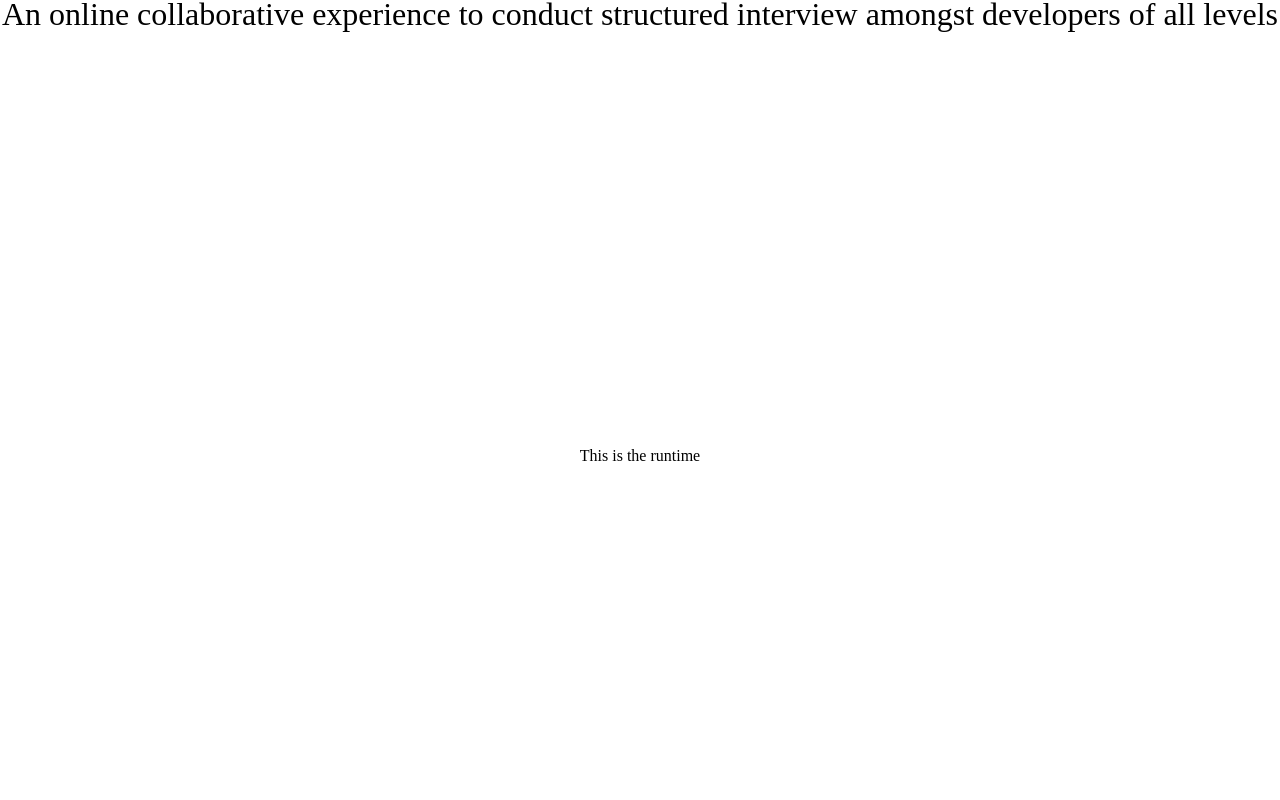
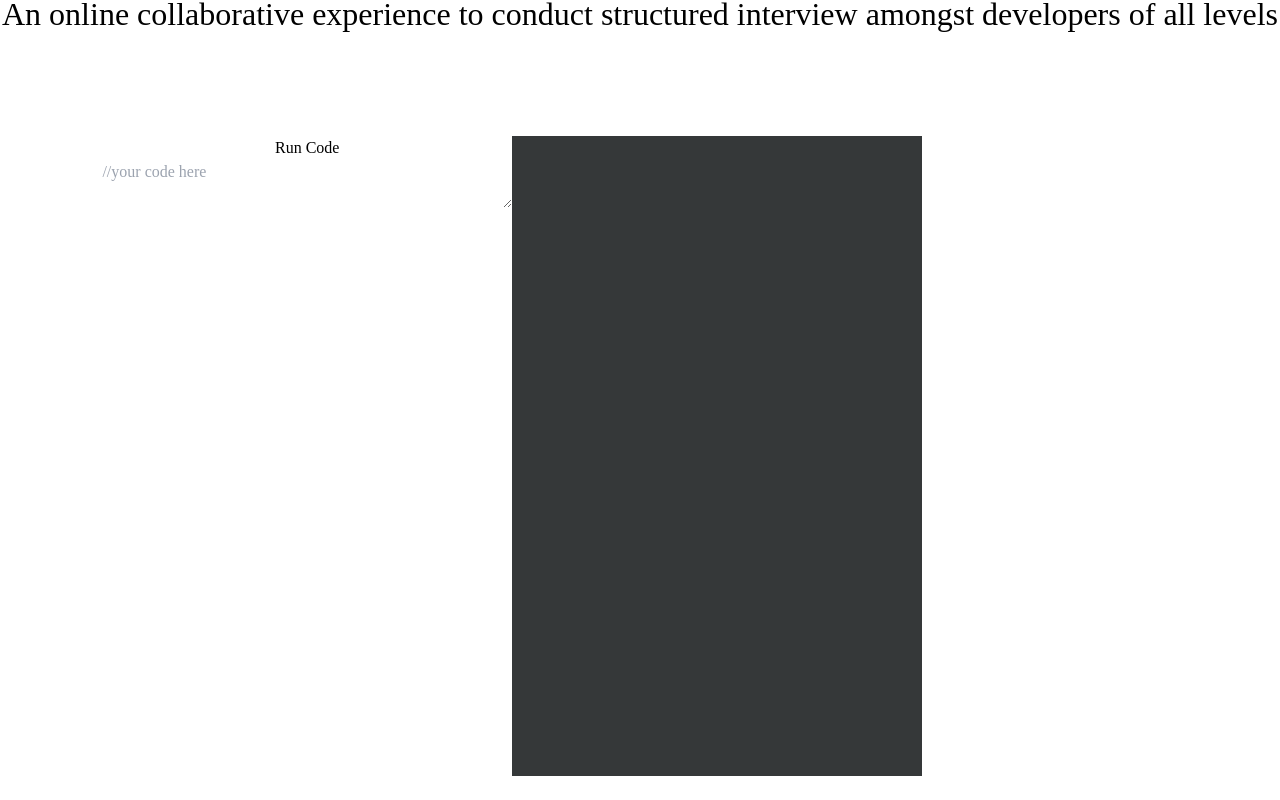
Before and after one commit to gschool-blue-ocean/collabcode, a React (Vite) app: page / in a window 1280 px wide. Shown: the part 600-1400 px from the top of the page. Built offline with nearby package versions, Linux system fonts and the light colour scheme; a web font is replaced by a local one.

Commit message:
Initial runtime added. Unstyled

```diff
--- a/src/components/Runtime.jsx
+++ b/src/components/Runtime.jsx
@@ -1,12 +1,69 @@
+import {useState} from 'react'
+
 const Runtime = () => {
+  const [input, setInput] = useState("");
+      const [output, setOutput] = useState('')
+
+      //handle input text
+      const handleChange = (e) => {
+          //set input state to textarea value
+          const rawInput = e.target.value
+          setInput(rawInput)
+      }
+
+      //handle 'run' click even
+   const handleClick = () => {
+     // Clear output
+     setOutput("");
+
+     try {
+       // Capture messages
+       const consoleMessages = [];
+       const originalConsoleLog = console.log;
+       console.log = (message) => {
+         consoleMessages.push(message);
+         originalConsoleLog(message);
+       };
+
+       // Evaluate input, capture result
+       const result = eval(input);
+
+       // Combine console.log messages and result, update the output state
+       setOutput(consoleMessages.join("\n") + "\n" + result);
+     } catch (error) {
+       // Handle error messages
+       setOutput((prevOutput) => prevOutput + "Error: " + error.message + "\n");
+     }
+   };
+
+
+
   return (
     <>
-      <div id="runtime-container" className="w-full h-[80vh]">
+      <div id="runtime-container" className="w-full h-[80vh] flex">
         <div
           id="runtime-content"
-          className="h-full flex items-center justify-center"
+          className="h-full flex w-[80vw] flex-row items-center justify-center"
         >
-          <h1>This is the runtime</h1>
+          <div id="runtimeLeft" className="w-2/5 h-full flex flex-col">
+            <button id="runtimeSubmit" onClick={handleClick}>
+              Run Code
+            </button>{" "}
+            <textarea
+              id="runtimeInput"
+              placeholder="//your code here"
+              onChange={handleChange}
+            ></textarea>
+          </div>
+
+          <div
+            id="runtimeRight"
+            className="w-2/5 h-full flex flex-col bg-[#353839]"
+          >
+            <pre id="runtimeOutput" className="text-[#50d71e] overflow-y-scroll">
+              {output}
+            </pre>{" "}
+          </div>
         </div>
       </div>
     </>
@@ -14,3 +71,62 @@
 };
 
 export default Runtime;
+
+
+// import {useState} from 'react'
+
+
+// const Runtime = () => {
+//     const [input, setInput] = useState('')
+//     const [output, setOutput] = useState('')
+
+
+//     //handle input text
+//     const handleChange = (e) => {
+//         //set input state to textarea value
+//         const rawInput = e.target.value
+//         setInput(rawInput)
+//         //clear output for clarity(only see relevant console messages)
+//         setOutput('')
+//     }
+
+//     //handle 'run' click even
+//     const handleClick = () => {
+//         //clear output to avoid duplicates
+//         setOutput("");
+//         //add console.log messages to output
+//             try {
+//               const originalConsoleLog = console.log;
+//               console.log = (message) => {
+//                 originalConsoleLog(message);
+//                 setOutput((prevOutput) => prevOutput + message + "\n");
+//               };
+
+//                 //add result of eval to output
+//               const result = eval(input);
+//                 setOutput((prevOutput) => prevOutput + result + "\n");
+
+//             } catch (error) {
+//                 //add error messages to output
+//               setOutput(
+//                 (prevOutput) => prevOutput + "Error: " + error.message + "\n"
+//               );
+//             }
+//     };
+
+
+
+//   return (
+//     <>
+//       <div id="runtimeContainer">
+//         <div id="runtimeLeft">
+//           <button id="runtimeSubmit" onClick={handleClick}>Run Code</button>
+//           <textarea id="runtimeInput" placeholder='//your code here' onChange={handleChange}></textarea>
+//         </div>
+//               <pre id="runtimeOutput">{output}</pre>
+//       </div>
+//     </>
+//   );
+// };
+
+// export default Runtime;
```
